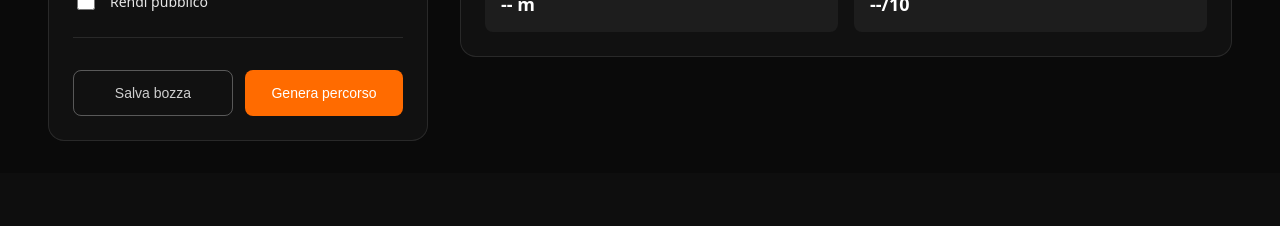
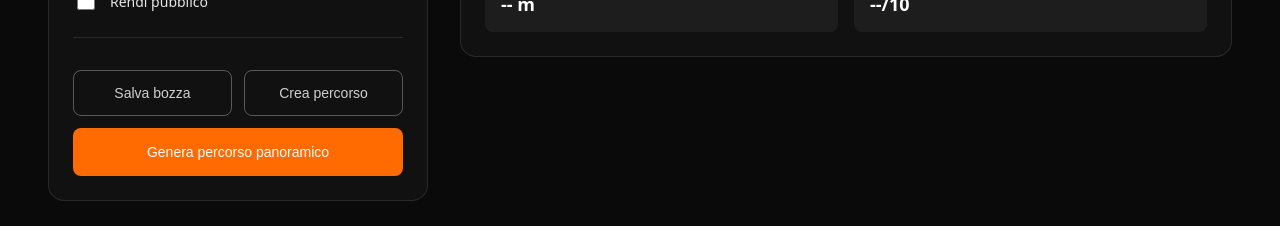
Before and after one commit to Omarone529/ApexGPS_Web, a React (Vite) app: page /planner in a window 1280 px wide. Shown: the part 957-1183 px from the top of the page. Before the commit the page ends 1130 px from the top, so only its background shows below. Built offline with nearby package versions, Linux system fonts and the light colour scheme.

Commit message:
feat: add new button on planner page

```diff
--- a/src/components/planner/PlannerForm.css
+++ b/src/components/planner/PlannerForm.css
@@ -175,13 +175,13 @@
 
 /* Actions */
 .form-actions {
-  display: flex;
+  display: grid;
+  grid-template-columns: 1fr 1fr;
   gap: 0.75rem;
   margin-top: 2rem;
 }
 
 .btn {
-  flex: 1;
   padding: 0.875rem;
   border: none;
   border-radius: 0.5rem;
@@ -197,19 +197,31 @@
   cursor: not-allowed;
 }
 
+.secondary {
+  background: transparent;
+  border: 1px solid rgba(255, 255, 255, 0.3);
+  color: rgba(255, 255, 255, 0.8);
+}
+
+.secondary:hover:not(:disabled) {
+  background: rgba(255, 255, 255, 0.05);
+  border-color: rgba(255, 255, 255, 0.5);
+  transform: translateY(-1px);
+}
+
 .primary {
-  background: #ff6b00;
-  color: white;
+  background: transparent;
+  border: 1px solid rgba(255, 255, 255, 0.3);
+  color: rgba(255, 255, 255, 0.8);
 }
 
 .primary:hover:not(:disabled) {
-  background: #e55a00;
+  background: rgba(255, 255, 255, 0.05);
+  border-color: rgba(255, 255, 255, 0.5);
   transform: translateY(-1px);
-  box-shadow: 0 4px 12px rgba(255, 107, 0, 0.3);
 }
 
 .primary.loading {
-  background: rgba(255, 107, 0, 0.7);
   position: relative;
 }
 
@@ -227,22 +239,33 @@
   animation: spin 0.8s linear infinite;
 }
 
+.highlight {
+  background: #ff6b00;
+  color: white;
+  padding: 1rem;
+  grid-column: 1 / -1;
+}
+
+.highlight:hover:not(:disabled) {
+  background: #e55a00;
+  transform: translateY(-1px);
+  box-shadow: 0 4px 12px rgba(255, 107, 0, 0.3);
+}
+
+.highlight:active:not(:disabled) {
+  transform: translateY(0);
+}
+
+.highlight:disabled {
+  opacity: 0.6;
+  cursor: not-allowed;
+  background: rgba(255, 107, 0, 0.7);
+}
+
 @keyframes spin {
   to {
     transform: translate(-50%, -50%) rotate(360deg);
   }
-}
-
-.secondary {
-  background: transparent;
-  border: 1px solid rgba(255, 255, 255, 0.3);
-  color: rgba(255, 255, 255, 0.8);
-}
-
-.secondary:hover:not(:disabled) {
-  background: rgba(255, 255, 255, 0.05);
-  border-color: rgba(255, 255, 255, 0.5);
-  transform: translateY(-1px);
 }
 
 /* Progress indicator */
--- a/src/components/planner/PlannerForm.jsx
+++ b/src/components/planner/PlannerForm.jsx
@@ -128,8 +128,9 @@ const PlannerForm = ({
           onClick={handleGenerateRoute}
           disabled={isGenerating}
         >
-          {isGenerating ? 'Generazione...' : 'Genera percorso'}
+          {isGenerating ? 'Generazione...' : 'Crea percorso'}
         </button>
+        <button className="btn highlight">Genera percorso panoramico</button>
       </div>
     </div>
   );
```
